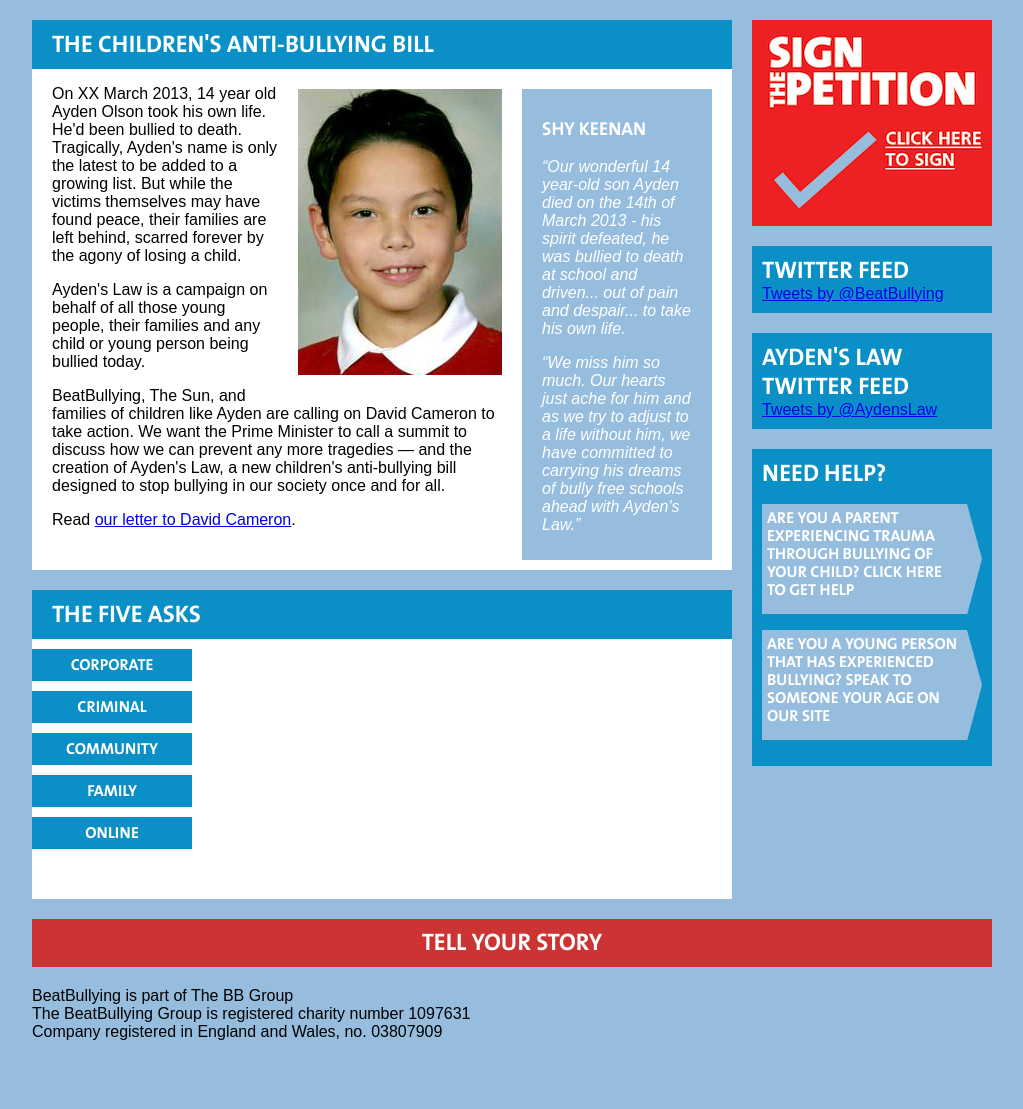
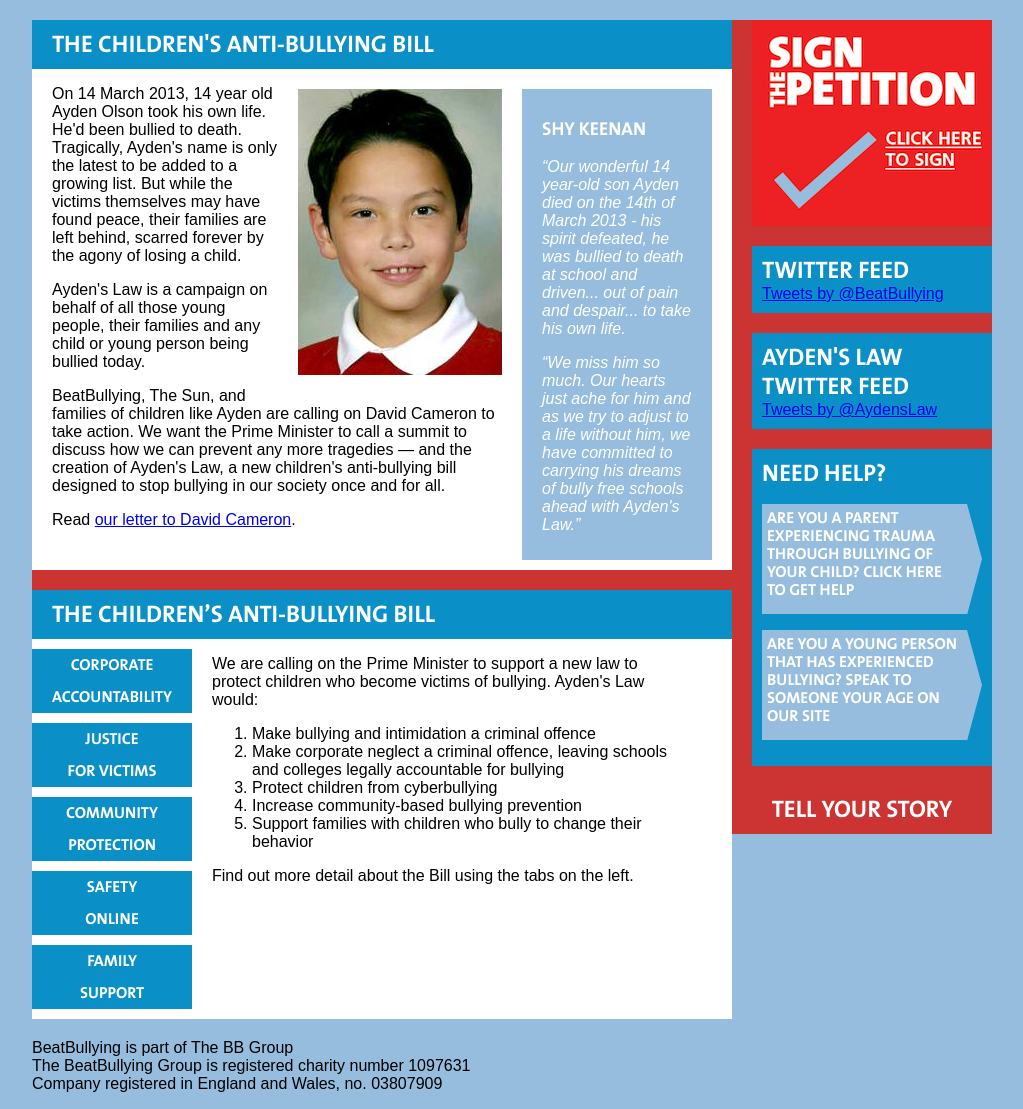
Before and after one commit to thebbgroup/aydens-law, a Flask app: page / in a window 1280 px wide. Shown: the part 173-1282 px from the top of the page, without its empty margins (128-1151 px from the left). Before the commit the page ends 1213 px from the top, so only its background shows below. Run offline with Flask 2, Linux system fonts and the light colour scheme; style sheets or scripts are compiled from the project's sources; parts of the project's set-up code (start-up, migrations or seed data) failed here and were passed over; some libraries are stand-ins or nearby versions.

Commit message:
Updated index and split into base and page templates

```diff
--- /dev/null
+++ b/app/templates/html5_base.jinja
@@ -0,0 +1,31 @@
+<!DOCTYPE html>
+<!--[if lt IE 7]><html class="no-js lt-ie9 lt-ie8 lt-ie7" lang="en"><![endif]-->
+<!--[if IE 7]><html class="no-js lt-ie9 lt-ie8" lang="en"><![endif]-->
+<!--[if IE 8]><html class="no-js lt-ie9" lang="en"><![endif]-->
+<!--[if gt IE 8]<!--><html class="no-js" lang="en"><!--<![endif]-->
+<head>
+    <script>!function(h){h.className=h.className.replace(/\bno-js\b/,'js')}(document.documentElement)</script>
+    <meta charset="utf-8">
+    <title>Ayden&#39;s Law{% block title %}{% endblock %}</title>
+    <link rel="stylesheet/less" href="css/main.less">
+    <script src="js/less.js"></script>
+    <script src="js/jquery-1.8.3.min.js"></script>
+</head>
+<body{% block body_attr %}{% endblock %}>
+    <div id="header">
+        <h1>{% block header_title %}{% endblock %}</h1>
+    </div>
+    <a id="contact" href="mailto:pressoffice@beatbullying.org?subject=Ayden's+Law">Contact us</a>
+    {% block content %}{% endblock %}
+    <div id="footer">
+        <div class="details">
+            <p>
+                BeatBullying is part of The BB Group<br>
+                The BeatBullying Group is registered charity number 1097631<br>
+                Company registered in England and Wales, no. 03807909
+            </p>
+        </div>
+    </div>
+    <script src="js/tabs.js"></script>
+</body>
+</html>
--- a/app/templates/index.jinja
+++ b/app/templates/index.jinja
@@ -1,24 +1,17 @@
-<!DOCTYPE html>
-<html lang="en">
-<head>
-    <script>!function(h,a,j){var c=h.getAttribute(a);h.setAttribute(a,(c?j+c:j))}(document.documentElement,"class","js ")</script>
-    <title>Ayden&#39;s Law</title>
-    <link rel="stylesheet/less" href="css/main.less">
-    <script src="js/less.js"></script>
-    <script src="js/jquery-1.8.3.min.js"></script>
-</head>
-<body>
-    <div id="header">
-        <h1>Ayden&rsquo;s Law.</h1>
-    </div>
-    <a id="contact" href="">Contact us</a>
+{% extends "html5_base.jinja" %}
+
+{% block body_attr %} class="home"{% endblock %}
+
+{% block header_title %}Ayden&rsquo;s Law.{% endblock %}
+
+{% block content %}
     <div id="main">
         <div class="section">
             <h2>The Children's Anti-Bullying Bill</h2>
             <div>
                 <img src="images/Ayden.png" id="ayden-photo" alt="Photo of Ayden Olson">
                 <p>
-                    On XX March 2013, 14 year old Ayden Olson took his own
+                    On 14 March 2013, 14 year old Ayden Olson took his own
                     life. He&#39;d been bullied to death. Tragically,
                     Ayden&#39;s name is only the latest to be added to a
                     growing list. But while the victims themselves may have
@@ -60,20 +53,20 @@
             </blockquote>
         </div>
         <div class="section">
-            <h2>The Five Asks</h2>
+            <h2><a href="#default">The Children&rsquo;s Anti-Bullying Bill</a></h2>
             <ul class="tabs">
-                <li><a href="#corporate">Corporate</a></li>
-                <li><a href="#criminal">Criminal</a></li>
-                <li><a href="#community">Community</a></li>
-                <li><a href="#family">Family</a></li>
-                <li><a href="#online">Online</a></li>
+                <li><a href="#corporate">Corporate<br>accountability</a></li>
+                <li><a href="#criminal">Justice<br>for victims</a></li>
+                <li><a href="#community">Community<br>protection</a></li>
+                <li><a href="#online">Safety<br>online</a></li>
+                <li><a href="#family">Family<br>support</a></li>
             </ul>
             <div id="tabbed-content">
-                <div class="default content">
+                <div id="default" class="content">
                     <p>
                         We are calling on the Prime Minister to support a new
                         law to protect children who become victims of bullying.
-                        Ayden's Law would:
+                        Ayden&#39;s Law would:
                     </p>
                     <ol>
                         <li>
@@ -133,14 +126,6 @@
                         address their behaviour.
                     </p>
                 </div>
-                <div class="content" id="family">
-                    <p>
-                        Under Ayden&#39;s Law, all families with a child that
-                        persistently bullies and intimidates others would have
-                        to take part in a compulsory family intervention
-                        programme.
-                    </p>
-                </div>
                 <div class="content" id="online">
                     <p>
                         Ayden&#39;s Law would establish new regulations to
@@ -171,61 +156,46 @@
                         </li>
                     </ul>
                 </div>
+                <div class="content" id="family">
+                    <p>
+                        Under Ayden&#39;s Law, all families with a child that
+                        persistently bullies and intimidates others would have
+                        to take part in a compulsory family intervention
+                        programme.
+                    </p>
+                </div>
             </div>
         </div>
     </div>
     <div id="sidebar">
         <div class="petition cta box">
             <h2>Sign the Petition</h2>
-            <a href="">Click here to sign</a>
+            <a href="/petition">Click here to sign</a>
         </div>
         <div class="box" id="twitter">
             <h2>Twitter Feed</h2>
             <a class="twitter-timeline" href="https://twitter.com/BeatBullying" data-widget-id="326259399142293505">Tweets by @BeatBullying</a>
-            <script>
-                !function(d, s, id) {
-                    var js
-                    ,fjs=d.getElementsByTagName(s)[0]
-                    ,p=/^http:/.test(d.location)?'http':'https';
-                    if(!d.getElementById(id)){
-                        js=d.createElement(s);
-                        js.id=id;
-                        js.src=p+"://platform.twitter.com/widgets.js";
-                        fjs.parentNode.insertBefore(js,fjs);
-                    }
-                }(document,"script","twitter-wjs");
-            </script>
+            <script>!function(d,s,id){var js,fjs=d.getElementsByTagName(s)[0],p=/^http:/.test(d.location)?'http':'https';if(!d.getElementById(id)){js=d.createElement(s);js.id=id;js.src=p+"://platform.twitter.com/widgets.js";fjs.parentNode.insertBefore(js,fjs);}}(document,"script","twitter-wjs1");</script>
         </div>
         <div class="box" id="twitter2">
             <h2>Ayden's Law Twitter Feed</h2>
             <a class="twitter-timeline" href="https://twitter.com/AydensLaw" data-widget-id="326322057346416640">Tweets by @AydensLaw</a>
-            <script>!function(d,s,id){var js,fjs=d.getElementsByTagName(s)[0],p=/^http:/.test(d.location)?'http':'https';if(!d.getElementById(id)){js=d.createElement(s);js.id=id;js.src=p+"://platform.twitter.com/widgets.js";fjs.parentNode.insertBefore(js,fjs);}}(document,"script","twitter-wjs");</script>
+            <script>!function(d,s,id){var js,fjs=d.getElementsByTagName(s)[0],p=/^http:/.test(d.location)?'http':'https';if(!d.getElementById(id)){js=d.createElement(s);js.id=id;js.src=p+"://platform.twitter.com/widgets.js";fjs.parentNode.insertBefore(js,fjs);}}(document,"script","twitter-wjs2");</script>
         </div>
         <div class="box" id="need-help">
             <h2>Need Help?</h2>
             <p class="cta">
                 <a href="parent"><span class="arrow-right"></span>
-                Are you a parent experiencing trauma through
-                bullying of your child? Click here to get help</a>
+                Are you a parent experiencing trauma through bullying of your
+                child? Click here to get help</a>
             </p>
             <p class="cta">
                 <a href="young-person"><span class="arrow-right"></span>
-                Are you a young person that has
-                experienced bullying? Speak to someone your age on our
-                site</a>
+                Are you a young person that has experienced bullying? Speak to
+                someone your age on our site</a>
             </p>
         </div>
     </div>
-    <div id="footer">
-        <h2 class="cta"><a id="tell-your-story" href="">Tell Your Story</a></h2>
-        <div class="details">
-            <p>
-                BeatBullying is part of The BB Group<br>
-                The BeatBullying Group is registered charity number 1097631<br>
-                Company registered in England and Wales, no. 03807909
-            </p>
-        </div>
-    </div>
+    <h2 class="cta"><a id="tell-your-story" href="mailto:pressoffice@beatbullying.org?subject=Ayden's+Law+-+My+Story">Tell Your Story</a></h2>
     <script src="js/tabs.js"></script>
-</body>
-</html>
+{% endblock %}
```
